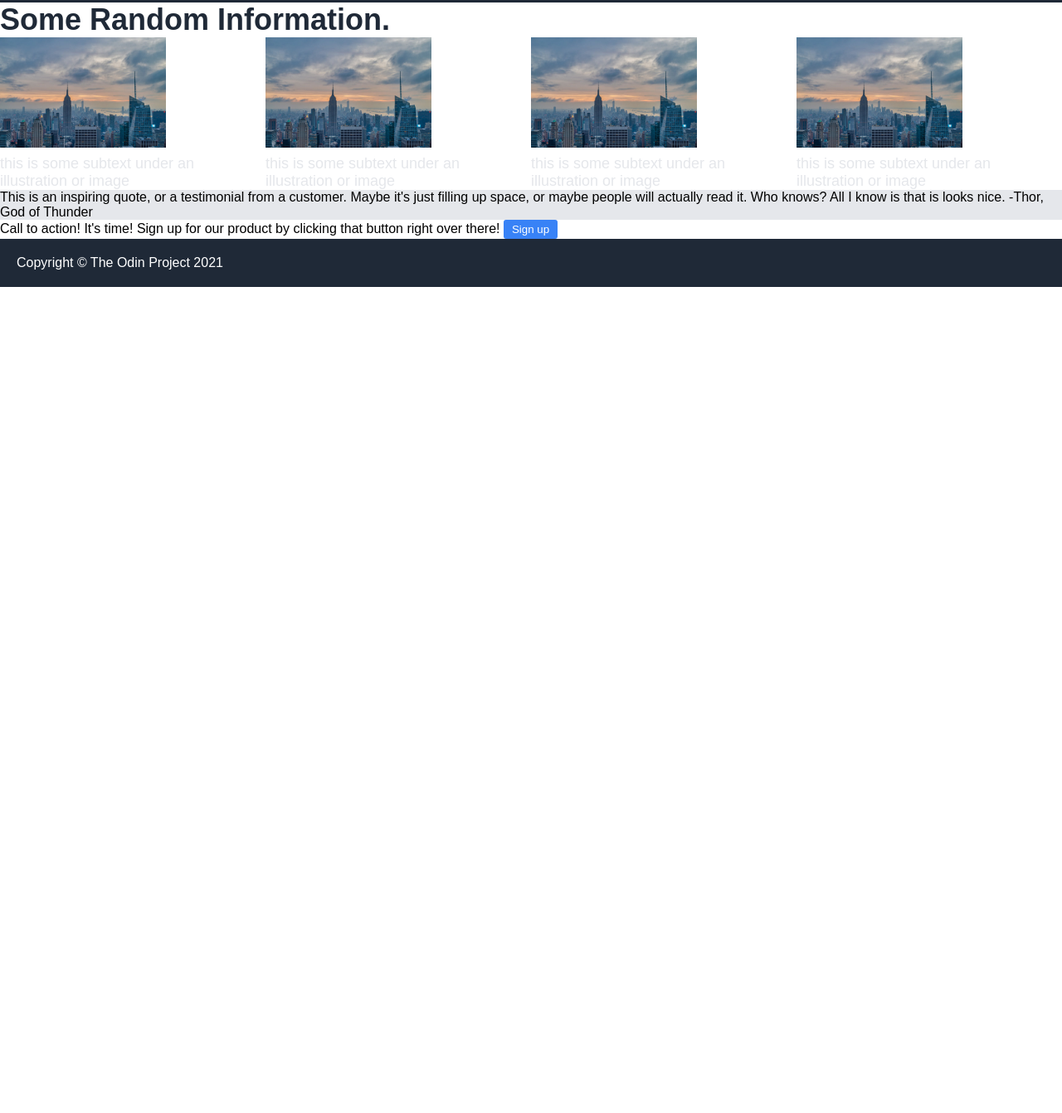
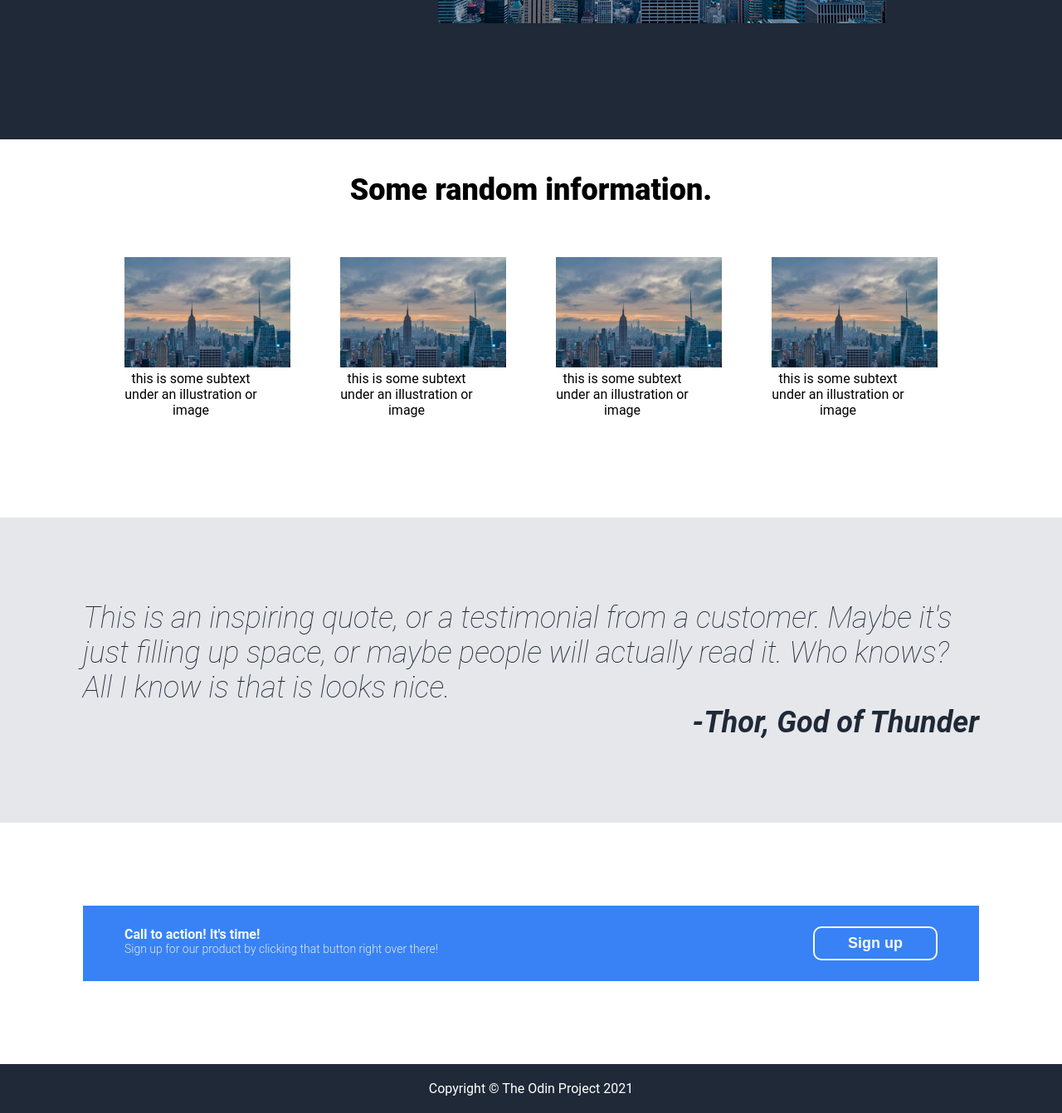
Before and after one commit to haujla2391/landing_page, a plain HTML site: page index.html in a window 1280 px wide. Shown: the part 520-1862 px from the top of the page at 83% size. Before the commit the page ends 866 px from the top, so only its background shows below. Drawn offline with Linux system fonts and the light colour scheme.

Commit message:
Updated structure of html and finished css

```diff
--- a/index.html
+++ b/index.html
@@ -7,7 +7,8 @@
     </head>
     <body>
         <div class="navy">
-            <div class="header">Header Logo
+            <div class="header">
+                Header Logo
                 <ul>
                     <li><a href="#">header link one</a></li>
                     <li><a href="#">header link two</a></li>
@@ -16,41 +17,51 @@
             </div>
             <div class="content1">
                 <div class="description">
-                This website is awesome
-                <div class="smaller_description">This website has some subtext that goes her under the main title. It's a smaller font and the color is lower contrast</div>
-                <button>Sign up</button>
+                    <div class="description_text">This website is awesome</div>
+                    <div class="smaller_description">This website has some subtext that goes her under the main title. It's a smaller font and the color is lower contrast</div>
+                    <button class="signup">Sign up</button>
                 </div>
                 <img src="image/nyc_image.jpeg" alt="this is a placeholder for an image">
             </div>
         </div>
+
         <div class="content2">
-            Some Random Information.
-            <div class="images_descriptions">
-                <div class="group">
-                    <img src="image/nyc_image.jpeg" alt="image">
-                    <div class="smaller_description">this is some subtext under an illustration or image</div>
+            <div class="info-heading">Some random information.</div>
+            <ul>
+                <li>
+                    <img src="image/nyc_image.jpeg">
+                    <div class="info-subtext">this is some subtext under an illustration or image</div>
+                </li>
+                <li>
+                    <img src="image/nyc_image.jpeg">
+                    <div class="info-subtext">this is some subtext under an illustration or image</div>
+                </li>
+                <li>
+                    <img src="image/nyc_image.jpeg">
+                    <div class="info-subtext">this is some subtext under an illustration or image</div>
+                </li>
+                <li>
+                    <img src="image/nyc_image.jpeg">
+                    <div class="info-subtext">this is some subtext under an illustration or image</div>
+                </li>
+            </ul>
+        </div>
+
+        <div class="quote">
+            <div class="quote_text">This is an inspiring quote, or a testimonial from a customer. Maybe it's just filling up space, or maybe people will actually read it. Who knows? All I know is that is looks nice.</div>
+            <div class="author">-Thor, God of Thunder</div>
+        </div>
+
+        <div class="call_to_action">
+            <div class="callbox">
+                <div>
+                    Call to action! It's time!
+                    <div class="smaller_description2">Sign up for our product by clicking that button right over there!</div>
                 </div>
-                <div class="group">
-                    <img src="image/nyc_image.jpeg" alt="image">
-                    <div class="smaller_description">this is some subtext under an illustration or image</div>
-                </div>
-                <div class="group">
-                    <img src="image/nyc_image.jpeg" alt="image">
-                    <div class="smaller_description">this is some subtext under an illustration or image</div>
-                </div>
-                <div class="group">
-                    <img src="image/nyc_image.jpeg" alt="image">
-                    <div class="smaller_description">this is some subtext under an illustration or image</div>
-                </div>
+                <button>Sign up</button>
             </div>
         </div>
-        <div class="quote">This is an inspiring quote, or a testimonial from a customer. Maybe it's just filling up space, or maybe people will actually read it. Who knows? All I know is that is looks nice.
-            -Thor, God of Thunder</div>
-        <div>
-            Call to action! It's time!
-            Sign up for our product by clicking that button right over there!
-            <button>Sign up</button>
-        </div>
+
         <div class="footer">Copyright © The Odin Project 2021</div>
     </body>
 </html>
--- a/styles.css
+++ b/styles.css
@@ -1,9 +1,21 @@
 body{
     display: flex;
     flex-direction: column;
-    font-family: Arial, sans-serif;
     margin: 0;
-    padding: 0;
+    font-family: "Roboto", sans-serif;
+}
+
+.header{
+    display: flex;
+    justify-content: space-between;
+    font-size: 24px;
+    color: #f9faf8;
+    padding: 10px 15vw;
+    font-weight: 900;
+}
+
+.header ul{
+    font-weight: 300;
 }
 
 a{
@@ -22,26 +34,33 @@ ul{
 
 button{
     background-color: #3882F6;
-    color: white;
+    color: #F9FAF8;
+    padding: 8px 40px;
+    font-size: 18px;
+    font-weight: bold;
+    border-radius: 10px;
     border: none;
-    border-radius: 3px;
-    padding: 4px 10px;
-    cursor: pointer;
+    align-self: flex-start;
 }
 
-.header{
+.content1{
     display: flex;
     justify-content: space-between;
-    font-size: 24px;
-    color: #f9faf8;
-    padding: 10px;
-    margin-bottom: 75px;
+    align-items: center;
+    padding: 15vh 15vw;
+    gap: 40px;
 }
 
 .description{
+    display: flex;
+    flex-direction: column;
+    flex-basis: 65vh;
+    gap: 8px;
+}
+
+.description_text{
     font-size: 48px;
     font-weight: bolder;
-    color: #f9faf8;
 }
 
 .smaller_description{
@@ -57,29 +76,81 @@ button{
     padding: 20px;
 }
 
-.quote{
-    background-color: #E5E7EB;
-}
-
-.content1{
-    display: flex;
-    align-items: center;
-}
-
 .content2 img{
     width: 200px;
     height: auto;
 }
 
 .content2{
-    font-size: 36px;
-    font-weight: bolder;
-    color: #1F2937;
+    padding-bottom: 15vh;
+    gap: 20px;
     display: flex;
     flex-direction: column;
+    align-items: center;
 }
 
-.images_descriptions{
+.info-heading{
+    font-size: 36px;
+    font-weight: 800;
+    padding: 5vh;
+}
+
+.content2 ul {
     display: flex;
+    gap: 60px;
     justify-content: center;
 }
+
+.info-subtext {
+    width: 160px;
+    text-align: center;
+}
+
+.info > ul > li {
+    display: flex;
+    flex-direction: column;
+    align-items: center;
+    gap: 8px;
+}
+
+.quote{
+    background-color: #E5E7EB;
+    font-size: 36px;
+    font-style: italic;
+    font-weight: lighter;
+    color: #1F2937;
+    padding: 100px;
+}
+
+.author{
+    font-weight: bold;
+    text-align: right;
+}
+
+.call_to_action{
+    padding: 100px;
+}
+
+.callbox{
+    background-color: #3882F6;
+    padding: 25px 50px;
+    color: #f9faf8;
+    font-weight: bold;
+    display: flex;
+    justify-content: space-between;
+}
+
+.smaller_description2{
+    font-size: 14px;
+    color: #E5E7EB;
+    font-weight: 300;
+}
+
+.callbox button{
+    border: 2px solid transparent;
+    border-color: #f9faf8;
+}
+
+.footer{
+    text-align: center;
+}
```
